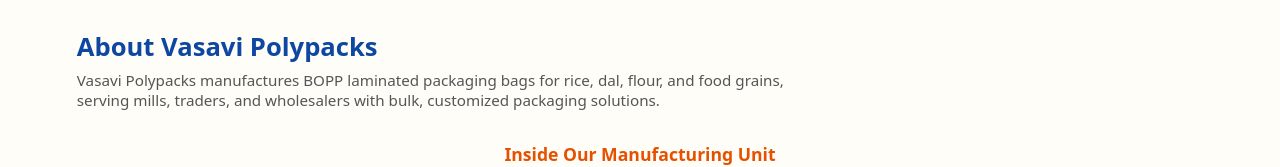
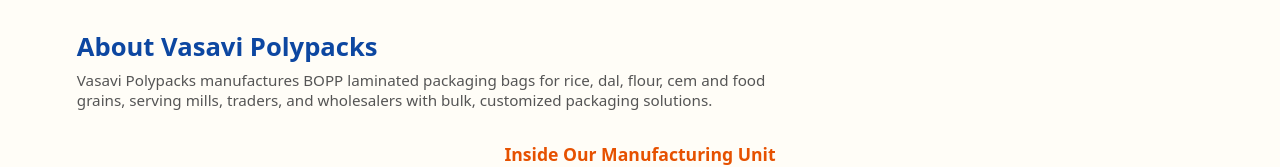
Before and after one commit to chandolusailohith/vasavi-polypacks, a React (Vite) app: page / in a window 1280 px wide. Shown: the part 472-639 px from the top of the page. Built offline with nearby package versions, Linux system fonts and the light colour scheme.

Commit message:
update cem in about section

```diff
--- a/src/components/sections/About.jsx
+++ b/src/components/sections/About.jsx
@@ -11,7 +11,7 @@
         <h2>About Vasavi Polypacks</h2>
         <p>
           Vasavi Polypacks manufactures BOPP laminated packaging bags for rice,
-          dal, flour, and food grains, serving mills, traders, and wholesalers
+          dal, flour, cem and food grains, serving mills, traders, and wholesalers
           with bulk, customized packaging solutions.
         </p>
       </div>
```
